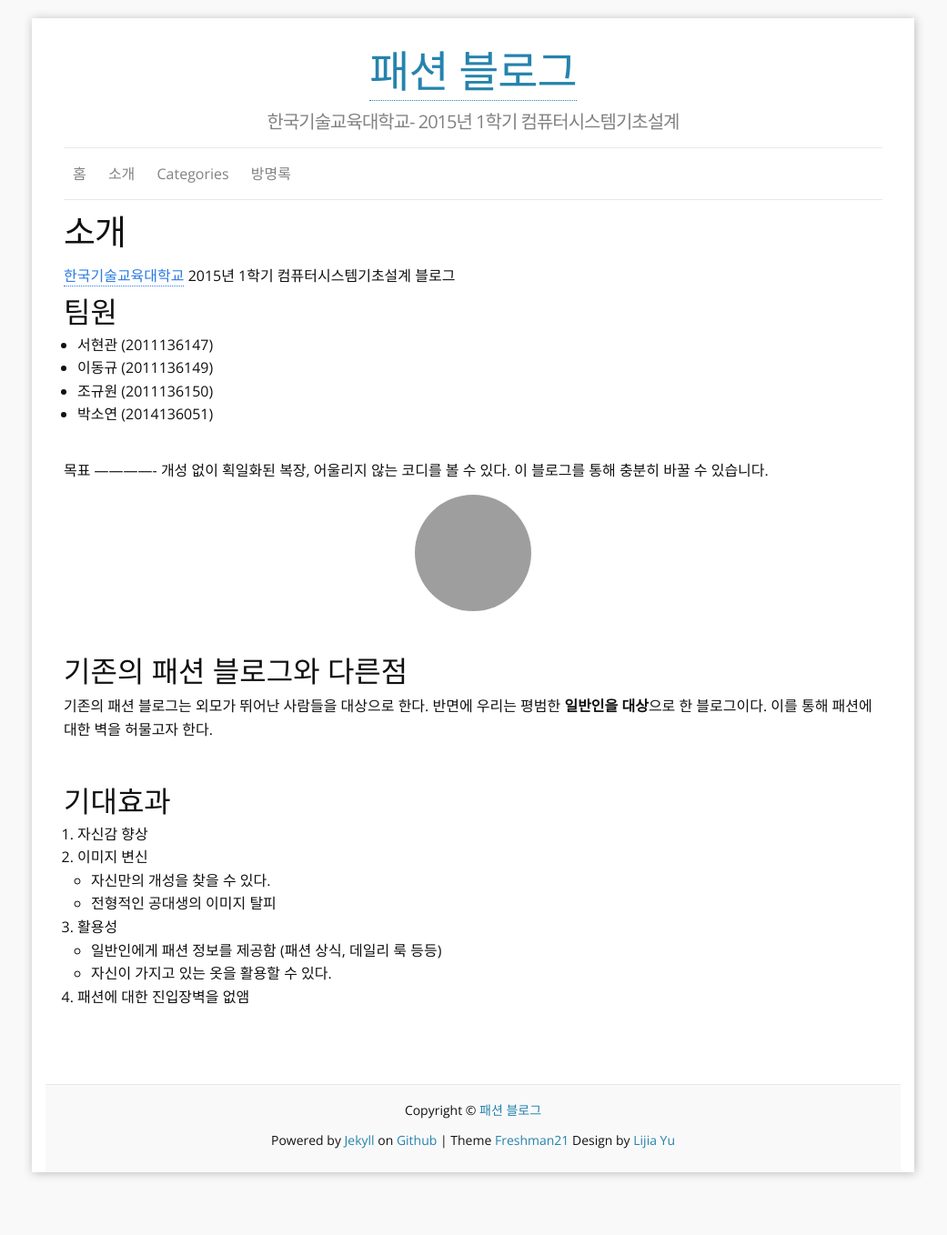
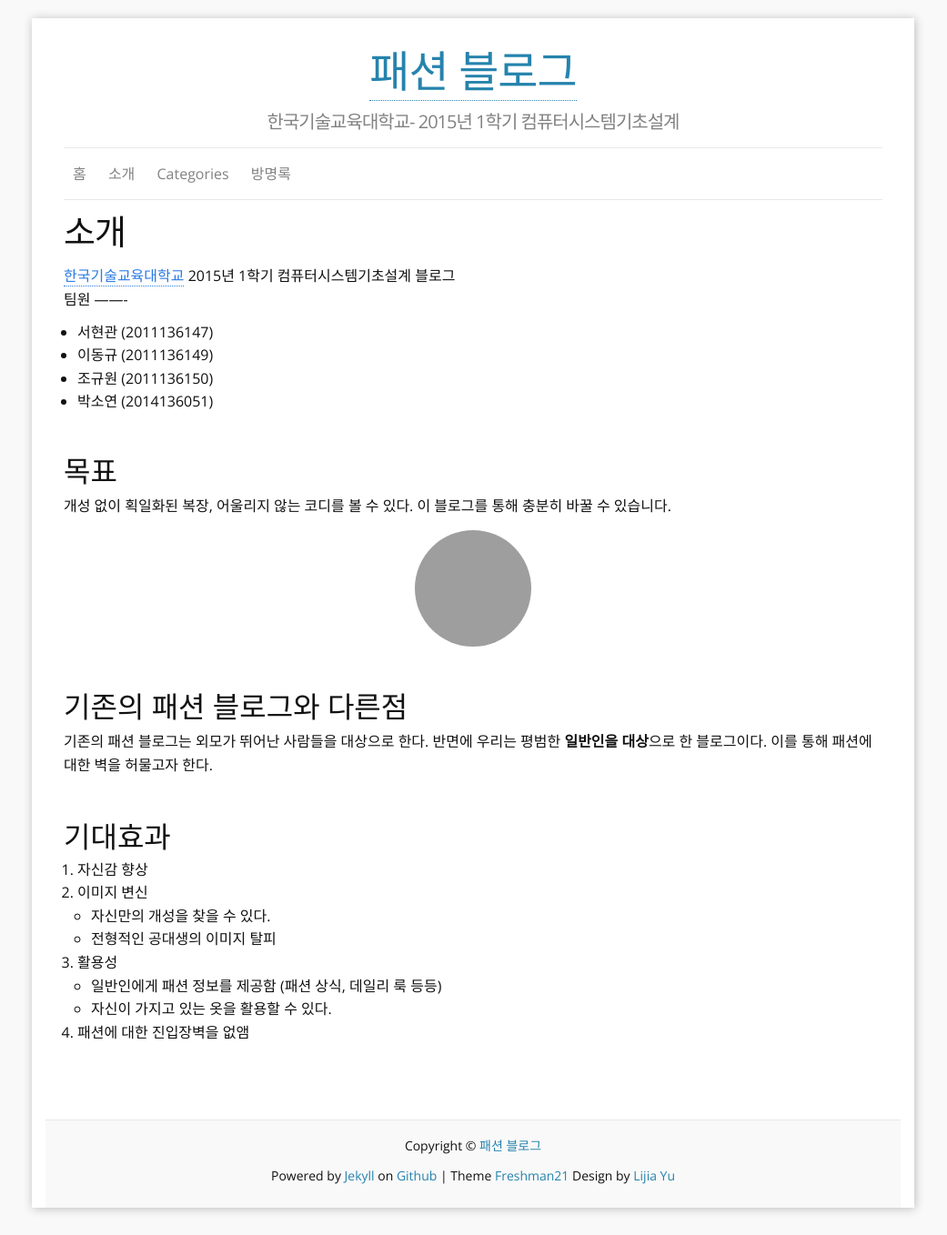
Before and after one commit to kut-fashion/kut-fashion, a Jekyll site: the page built from b_about.md, in a window 1280 px wide. Shown: the whole page at 91% size, without its empty margins (120-1161 px from the left). Built offline with Jekyll 4.4.1, drawn with Linux system fonts in a browser that asks for light colours; comment, search, counter and statistics services are not loaded; before the commit the page ends 1319 px from its top, so only the background shows below that; grey boxes are pictures that could not be loaded.

Commit message:
modified

```diff
--- a/b_about.md
+++ b/b_about.md
@@ -7,7 +7,7 @@ permalink: /about/
 
 [한국기술교육대학교](http://www.koreatech.ac.kr/ "한국기술교육대학교")
 2015년 1학기 컴퓨터시스템기초설계 블로그
-
+<br/>
 팀원
 -------
 * 서현관 (2011136147)
@@ -16,8 +16,9 @@ permalink: /about/
 * 박소연 (2014136051)
 
 <br/>
+
 목표
--------------
+-------
 개성 없이 획일화된 복장, 어울리지 않는 코디를 볼 수 있다. 이 블로그를 통해 충분히 바꿀 수 있습니다.
 
 ![image](https://lh5.googleusercontent.com/-tI1OZGptvwk/VWhpakjdKJI/AAAAAAAABeE/pvYtyLGxuSk/w237-h315-no/K-2.png)
```
